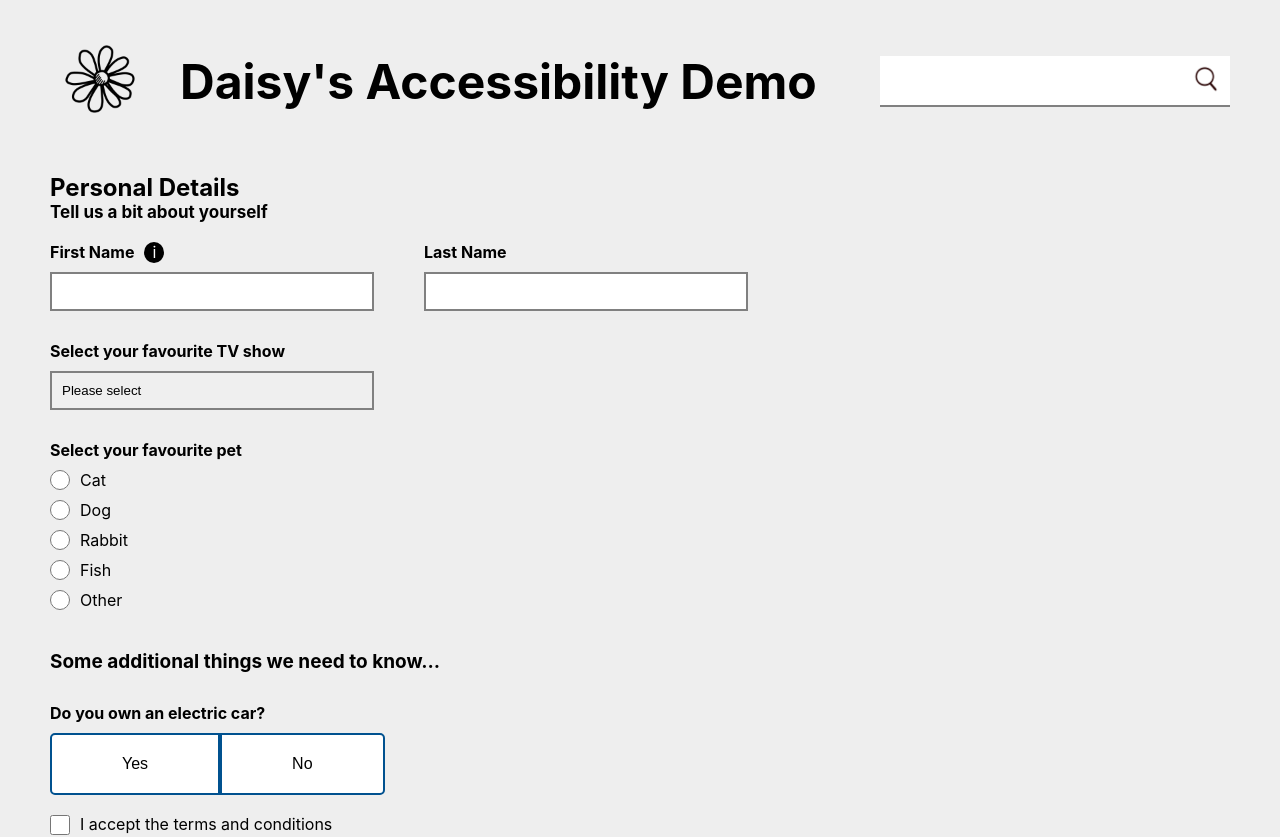
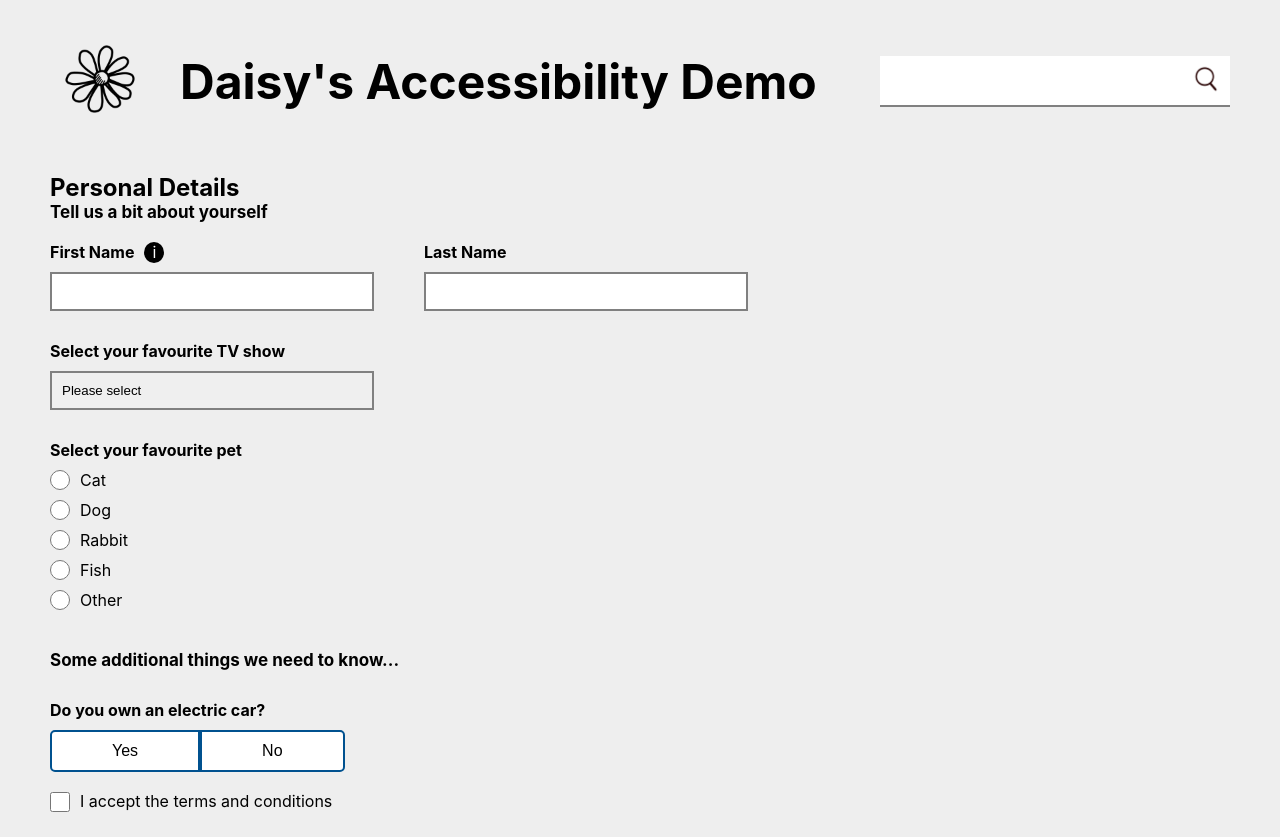
Before and after one commit to DaisyWard/accessibility-demo, a React (Create React App) app: page / in a window 1280 px wide. Shown: the top 837 px of the page. Built offline with nearby package versions, Linux system fonts and the light colour scheme.

Commit message:
Tidy code

```diff
--- a/src/App.js
+++ b/src/App.js
@@ -37,7 +37,6 @@ function App() {
           <h3 className='as-h4'>Tell us a bit about yourself</h3>
         </div>
 
-
         <form>
           <div className='input-wrapper'>
             <TextField
@@ -71,7 +70,7 @@ function App() {
             errorMessage={'Please select a pet'}
           />
 
-          <h4 className='additional-header as-h3'>Some additional things we need to know...</h4>
+          <h3 className='additional-header as-h4'>Some additional things we need to know...</h3>
 
           <ToggleButtons
             data={toggleButtonData}
@@ -108,12 +107,18 @@ function App() {
             />
           }
 
-          {/* Set up Eslint A11y */}
-          <button className='button submit-button' type='button' aria-label='Submit personal details form' onClick={() => setErrorState(!errorState)}>Submit</button>
+          <button
+            className='button submit-button'
+            type='button'
+            aria-label='Submit personal details form'
+            onClick={() => setErrorState(!errorState)}
+          >
+            Submit
+          </button>
         </form>
       </main>
     </div>
-  );
+  )
 }
 
-export default App;
+export default App
--- a/src/components/button.css
+++ b/src/components/button.css
@@ -11,6 +11,7 @@
   font-size: 16px;
 }
 
-.button:hover {
+.button:hover,
+.link-as-button:hover {
   background-color: grey;
 }
--- a/src/components/modal/modal.css
+++ b/src/components/modal/modal.css
@@ -32,7 +32,7 @@
   right: 0px;
   top: 0px;
   font-family: cursive;
-  font-size: 44px;
+  font-size: 20px;
 }
 
 .modal-buttons {
--- a/src/components/toggleButtons/toggleButton.css
+++ b/src/components/toggleButtons/toggleButton.css
@@ -9,7 +9,7 @@
 
 .toggle-button {
   display: block;
-  padding: 20px 70px;
+  padding: 10px 60px;
   background-color: white;
   color: black;
   cursor: pointer;
```
